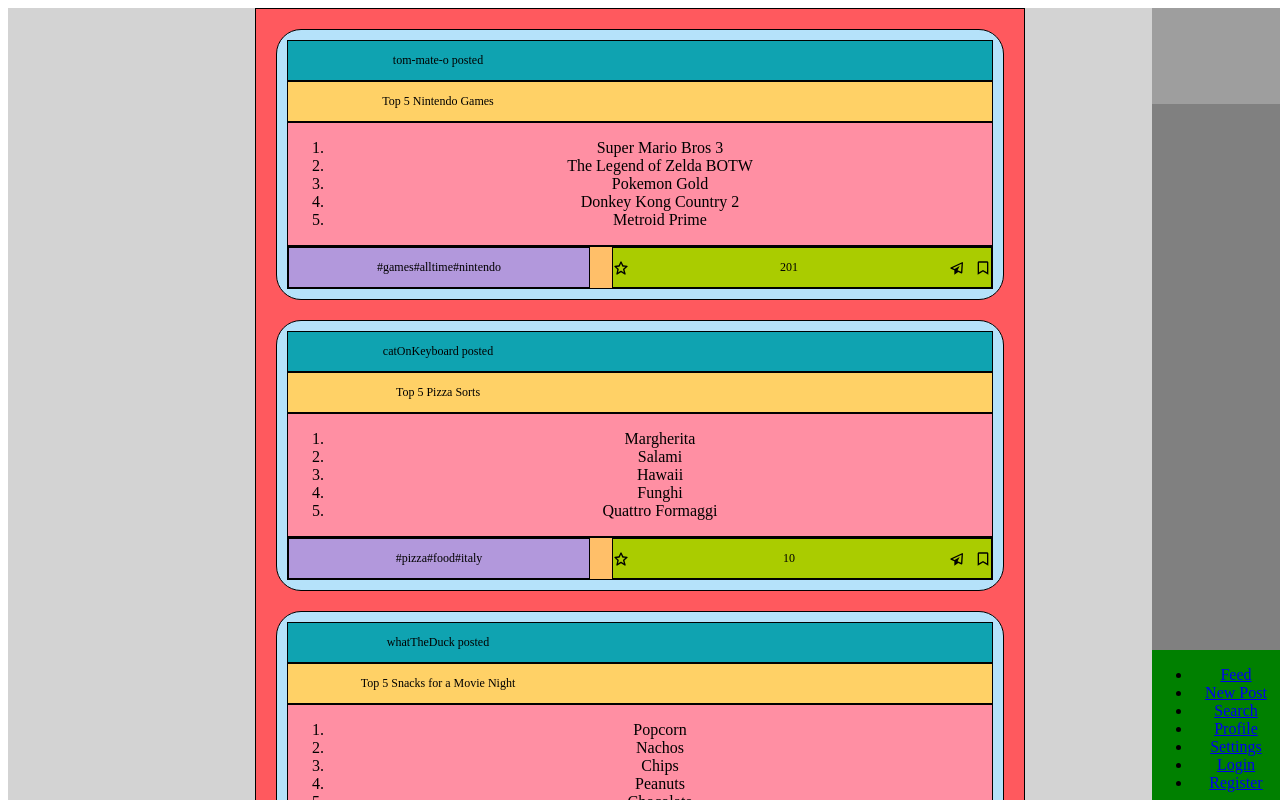
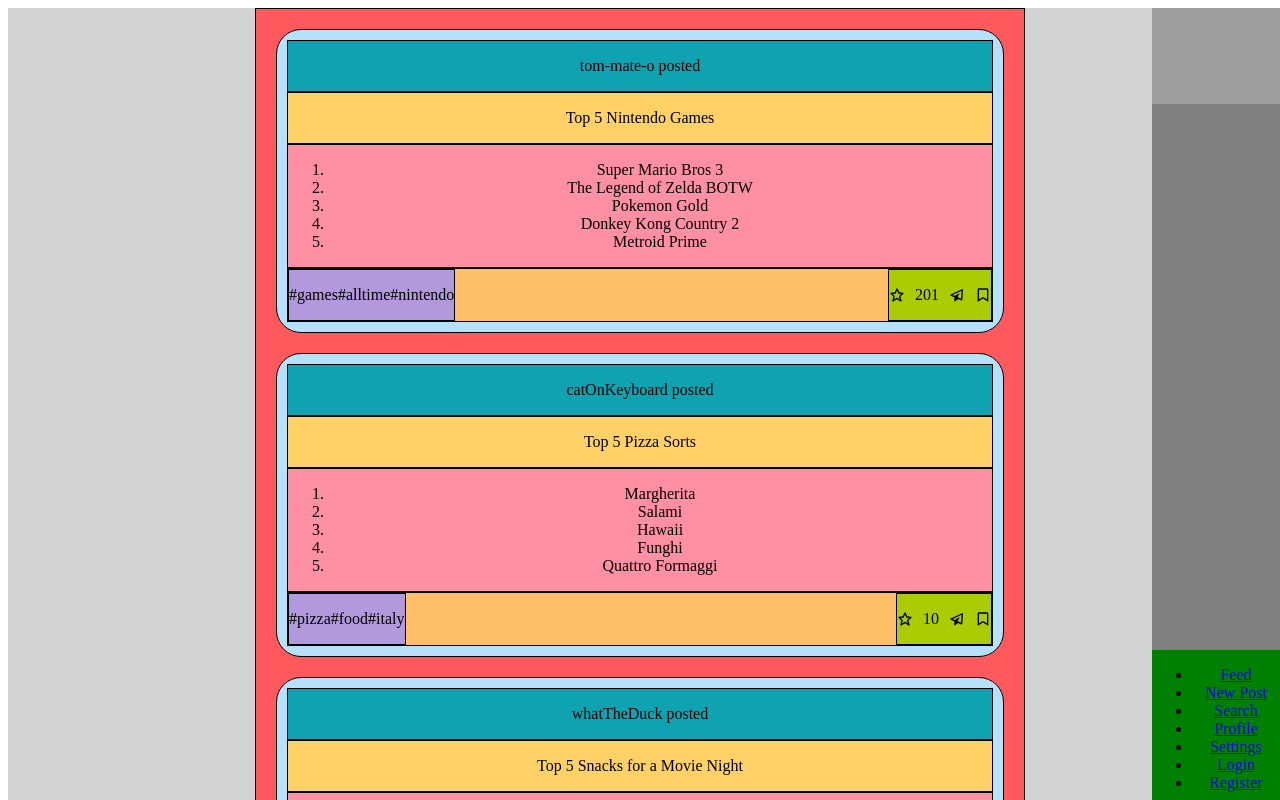
Before and after one commit to tom-mate-o/Social-App-Gimme5, a React (Create React App) app in the folder gimme5app/frontend/: page / in a window 1280 px wide. Shown: the top 800 px of the page. Built offline with nearby package versions, Linux system fonts and the light colour scheme; no server answers; grey boxes are pictures that could not be loaded.

Commit message:
small fix css

```diff
--- a/gimme5app/frontend/src/App.css
+++ b/gimme5app/frontend/src/App.css
@@ -74,11 +74,6 @@
   gap: 20px;
 }
 
-p{
-  font-size: 12px;
-  width: 300px;
-}
-
 .checkbox{
   display: flex;
   flex-direction: row;
@@ -90,3 +85,10 @@
     margin-right: 10px;
   }
 }
+
+.login{
+  p{
+    font-size: 12px;
+    width: 300px;
+  }
+}
```
